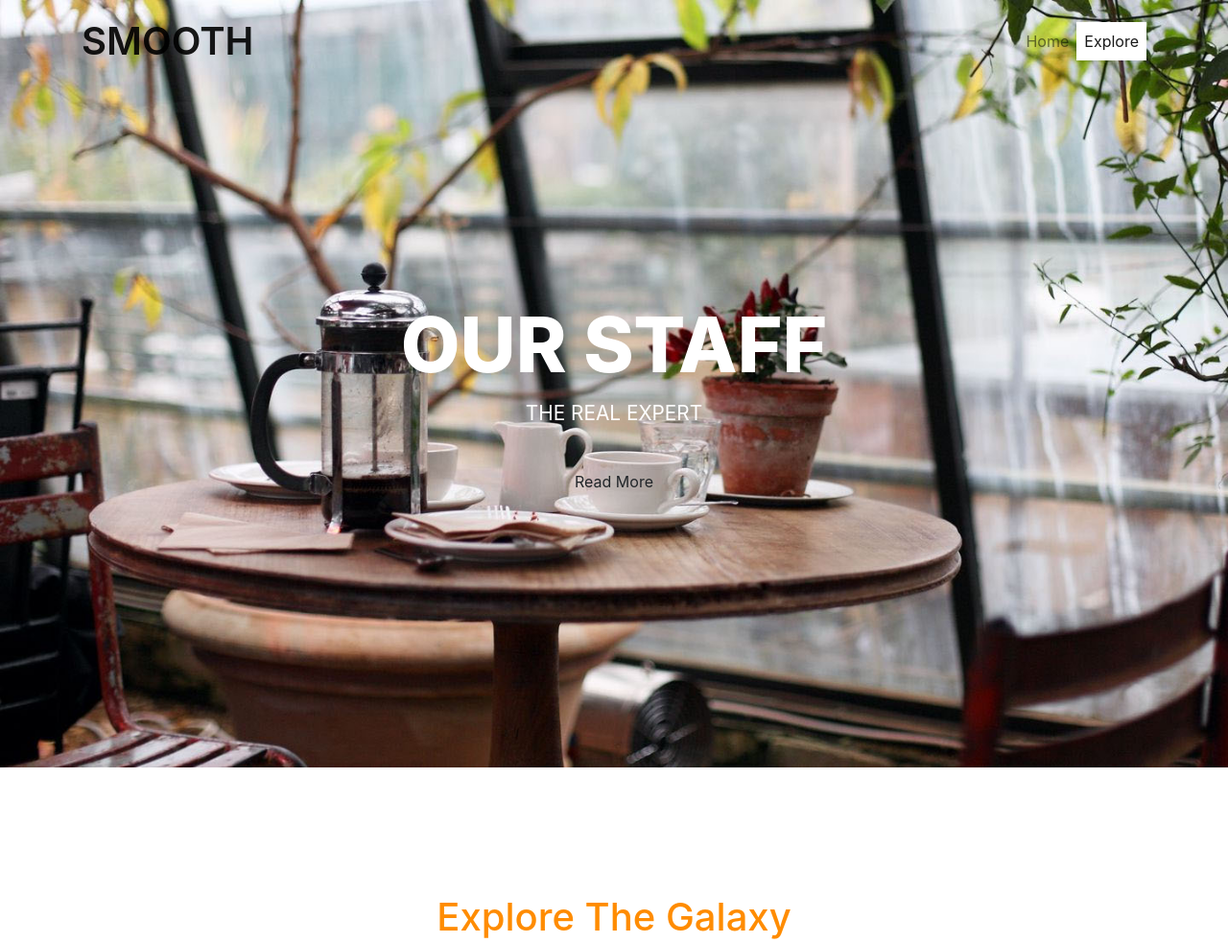
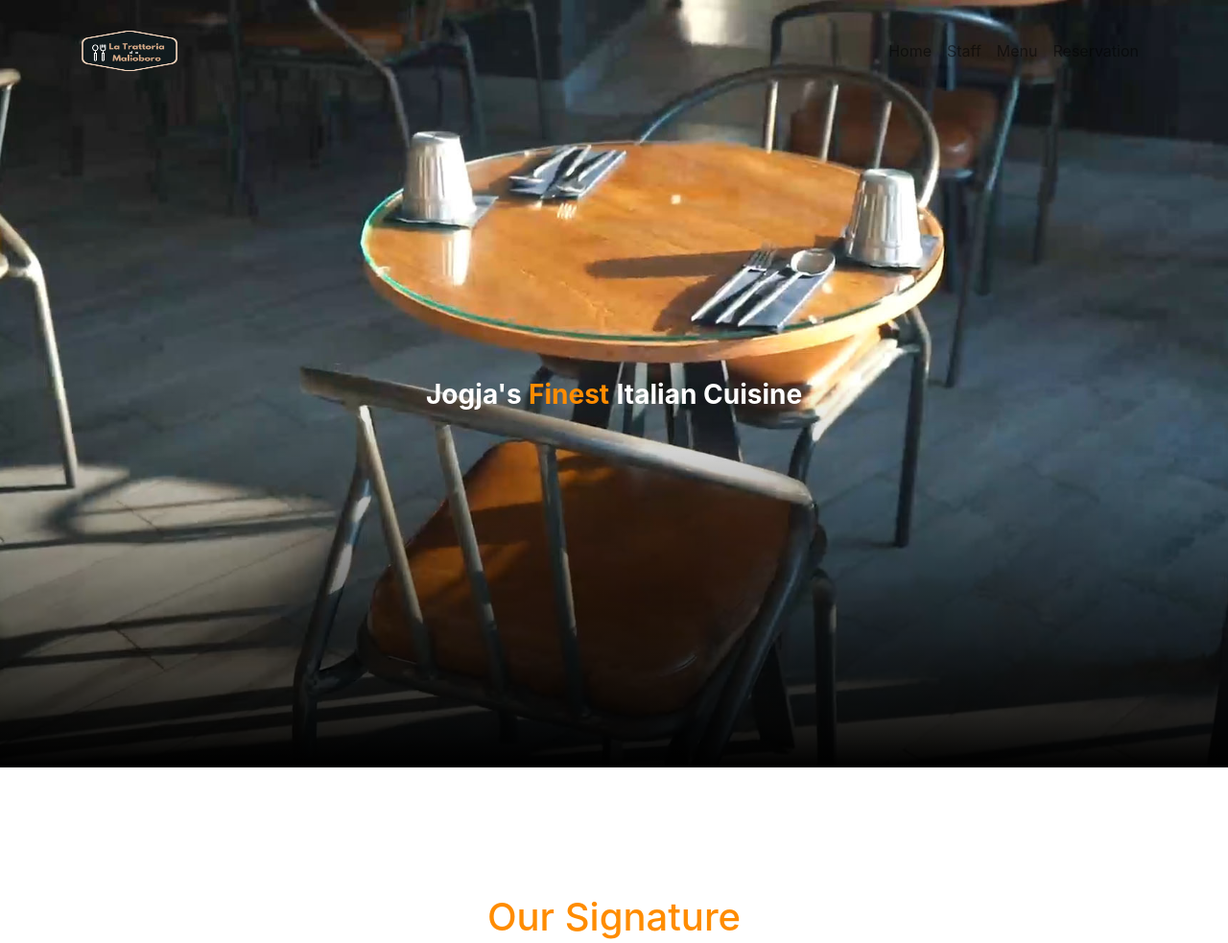
Before and after one commit to koleksiprihadi/Website-Sederhana-Nodejs, a web app: file index.html in a window 1280 px wide. Shown: the top 983 px of the page at 96% size. Run offline with its HTML, style and script files only (its server is not run), Linux system fonts and the light colour scheme; some libraries are stand-ins or nearby versions.

Commit message:
commit ketiga

```diff
--- a/css/style.css
+++ b/css/style.css
@@ -18,6 +18,13 @@ header {
 
 h2 {
     color: darkorange;
+}
+
+.text-color-orange{
+    color: darkorange;
+}
+.text-color-white{
+    color: #fff;
 }
 
 p {
@@ -70,7 +77,9 @@ p {
 }
 .navbar-brand{
     color: #fff;
+    padding: 15px 0;
 }
+
 
 
 .banner {
@@ -78,7 +87,7 @@ p {
   top: 0;
   width: 100%;
   height: 100vh;
-  background: url(https://mulaitech.com/finalproject/images/jumbotron.jpg);
+  background: url(https://mulaitech.com/finalproject/images/jumbotron-home.jpg);
   background-size: cover;
   margin-bottom: 0;
 }
@@ -92,8 +101,8 @@ p {
   left: 0;
   width: 100%;
   height: 400px;
-  background: linear-gradient(#000, transparent);
-}
+  background: linear-gradient(#fff, transparent);
+} */
 
 .banner:after {
   content: "";
@@ -103,7 +112,7 @@ p {
   width: 100%;
   height: 400px;
   background: linear-gradient(360deg, #000, transparent);
-} */
+}
 
 .height100p {
   height: 100vh;
--- a/index.html
+++ b/index.html
@@ -25,7 +25,7 @@
         <header>
             <nav class="navbar navbar-expand-lg navbar-light fixed-top">
               <div class="container">
-                <a class="navbar-brand text-color-putih" href="#">SMOOTH</a>
+                <a class="navbar-brand text-color-putih" href="#"><img src="images/logo-navbar.png" height="80" width="100" alt=""></a>
                 <button
                   class="navbar-toggler"
                   type="button"
@@ -38,13 +38,19 @@
                   <span class="navbar-toggler-icon"></span>
                 </button>
 
-                <div class="collapse navbar-collapse" id="navbarSupportedContent">
+                <div class="collapse navbar-collapse">
                   <ul class="navbar-nav ml-lg-auto">
                     <li class="nav-item">
-                      <a class="nav-link" href="#home">Home </a>
+                      <a class="nav-link" href="#">Home </a>
                     </li>
                     <li class="nav-item">
-                      <a class="nav-link" href="#explore">Explore</a>
+                      <a class="nav-link" href="#">Staff</a>
+                    </li>
+                    <li class="nav-item">
+                        <a class="nav-link" href="#">Menu</a>
+                    </li>
+                    <li class="nav-item">
+                        <a class="nav-link" href="#">Reservation</a>
                     </li>
                   </ul>
                 </div>
@@ -55,11 +61,7 @@
             <div class="container h100">
               <div class="contentBox h100">
                 <div>
-                  <h1>OUR STAFF</h1>
-                  <p>
-                    THE REAL EXPERT
-                  </p>
-                  <a href="https://twitter.com/kniwstudios" target="_blank" class="btn btnD1">Read More</a>
+                  <h3 class="text-color-white"><strong>Jogja's</strong> <strong class="text-color-orange">Finest</strong> <strong class="text-color-white">Italian Cuisine</strong></h3>
                 </div>
               </div>
             </div>
@@ -70,14 +72,9 @@
               <div class="row">
                 <div class="offset-sm-2 col-sm-8">
                   <div class="headerText text-center">
-                    <h2>Explore The Galaxy</h2>
+                    <h2>Our Signature</h2>
                     <p>
-                      Lorem ipsum dolor sit amet consectetur, adipisicing elit.
-                      Laboriosam iusto sequi dignissimos odit aut deserunt minus fuga
-                      ad repellat fugiat magnam blanditiis voluptatibus voluptas
-                      officiis, dolorum asperiores non commodi, alias reiciendis!
-                      Obcaecati optio eveniet velit qui doloremque fugiat aspernatur
-                      magni!
+                        Our best food, a food that made our Restaurant known to people <br>across the globe
                     </p>
                   </div>
                 </div>
```
Also changed, not shown: images/jumbotron-home.jpg (added), images/logo-navbar.png (added), menu.html (added), reservasi.html (added), staff.html (added), thanks.html (added).
